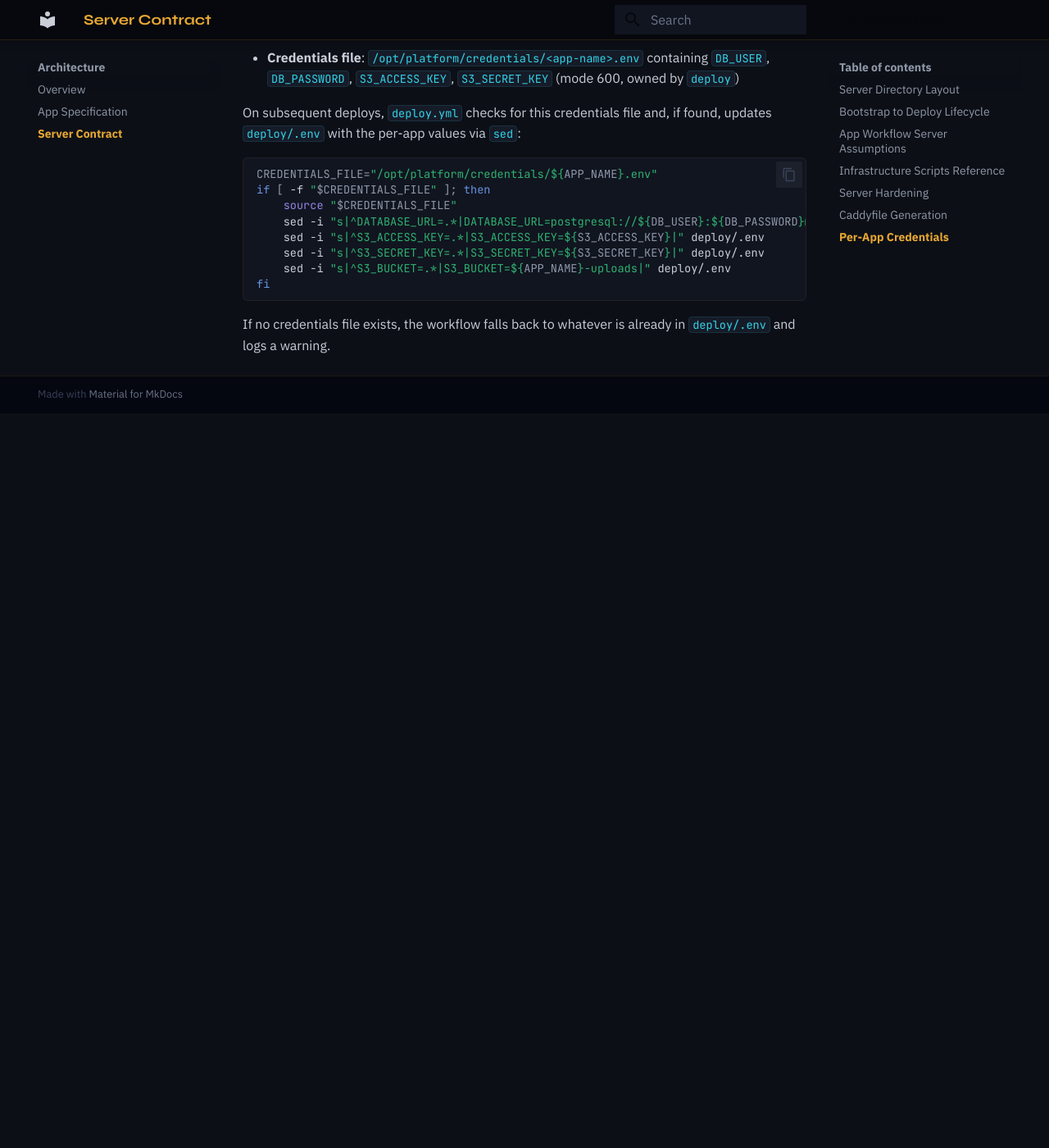
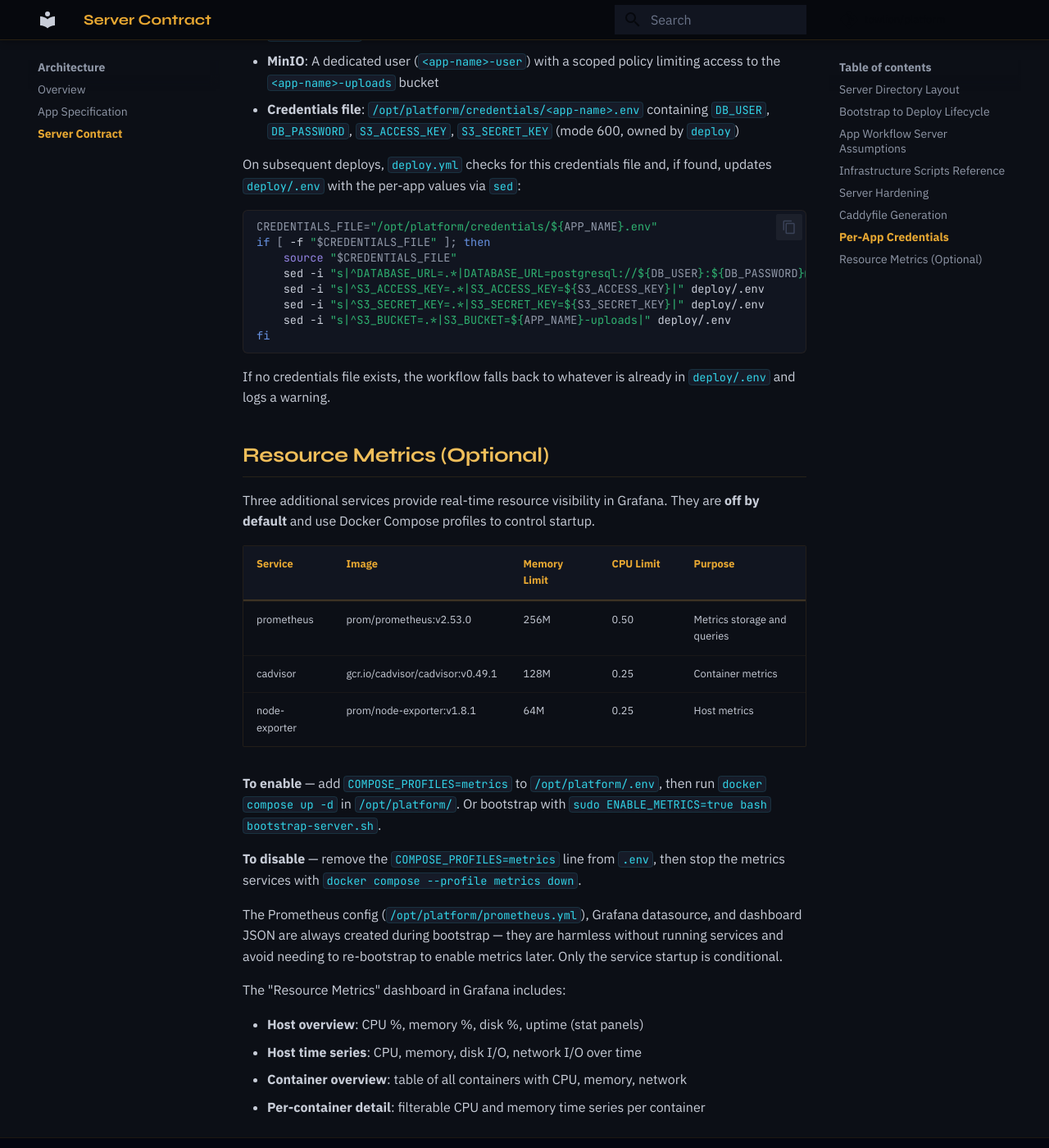
Before and after one commit to towlion/platform, an MkDocs documentation site: the page built from docs/server-contract.md, in a window 1280 px wide and 1400 px high, scrolled down 5528 px. Shown: the whole window at 82% size. Built offline with MkDocs 1.6.1 and Material for MkDocs 9.7.7, drawn with Linux system fonts in a browser that asks for light colours; comment, search, counter and statistics services are not loaded; before the commit the page ends 6032 px from its top, so only the background shows below that; some of the changed text lies outside the part shown.

Commit message:
feat: add optional resource metrics (Prometheus, cAdvisor, node-exporter)
Add 3 metrics services behind Docker Compose profiles (off by default).
Enable with ENABLE_METRICS=true on bootstrap or COMPOSE_PROFILES=metrics
in .env. Includes Prometheus config, Grafana datasource, and a 12-panel
Resource Metrics dashboard. Configs are written unconditionally so
enabling later doesn't require re-bootstrap.

Co-Authored-By: Claude Opus 4.6 (1M context) <noreply@anthropic.com>

````diff
--- a/docs/server-contract.md
+++ b/docs/server-contract.md
@@ -6,8 +6,8 @@ This document defines the contract between the platform infrastructure (bootstra
 
 ```
 /opt/platform/                          # Platform root (created by bootstrap-server.sh)
-  docker-compose.yml                    # Platform services (postgres, redis, minio, caddy, loki, promtail, grafana)
-  .env                                  # Platform credentials (POSTGRES_PASSWORD, MINIO_ROOT_*, GRAFANA_ADMIN_PASSWORD, ACME_EMAIL, OPS_DOMAIN, ALERT_REPO)
+  docker-compose.yml                    # Platform services (7 core + 3 optional metrics)
+  .env                                  # Platform credentials (POSTGRES_PASSWORD, MINIO_ROOT_*, GRAFANA_ADMIN_PASSWORD, ACME_EMAIL, OPS_DOMAIN, ALERT_REPO, COMPOSE_PROFILES)
   .bootstrapped                         # Timestamp marker from last bootstrap run
   Caddyfile                             # Global Caddyfile — imports /etc/caddy/apps/*.caddy
   caddy-apps/                           # Per-app Caddyfile fragments (written by deploy/preview workflows)
@@ -25,6 +25,7 @@ This document defines the contract between the platform infrastructure (bootstra
     usage-report.sh
   loki-config.yml                       # Loki configuration
   promtail-config.yml                   # Promtail configuration
+  prometheus.yml                        # Prometheus scrape config (always created)
   grafana/                              # Grafana provisioning files and dashboards
     provisioning/datasources/
     provisioning/dashboards/
@@ -45,12 +46,13 @@ This document defines the contract between the platform infrastructure (bootstra
   caddy/config/                         # Caddy config state
   loki/                                 # Loki log storage
   grafana/                              # Grafana state
+  prometheus/                           # Prometheus data (created always, used when metrics enabled)
   backups/postgres/                     # pg_dump backup files (7-day retention)
 ```
 
 ## Bootstrap to Deploy Lifecycle
 
-1. **Bootstrap the server** — Run `sudo bash infrastructure/bootstrap-server.sh` on a fresh Debian machine. This creates the directory layout above, installs Docker, creates the `deploy` user, generates platform credentials, starts the 7 platform services, copies infrastructure scripts, and installs cron jobs.
+1. **Bootstrap the server** — Run `sudo bash infrastructure/bootstrap-server.sh` on a fresh Debian machine. This creates the directory layout above, installs Docker, creates the `deploy` user, generates platform credentials, starts the 7 core platform services (plus 3 optional metrics services if enabled), copies infrastructure scripts, and installs cron jobs.
 
 2. **Configure DNS** — Point app domains and `*.preview.<domain>` to the server IP.
 
@@ -115,7 +117,7 @@ The bootstrap script applies several security measures automatically. Self-hoste
 
 **Credential isolation** — The platform `.env` file is mode 600 (readable only by its owner). Per-app credentials are generated by `create-app-credentials.sh` and stored in separate files under `/opt/platform/credentials/`, each also mode 600.
 
-**Container resource limits** — Every platform service and every app container has explicit CPU and memory limits in its Docker Compose file. This prevents any single container from exhausting server resources.
+**Container resource limits** — Every platform service and every app container has explicit CPU and memory limits in its Docker Compose file. This prevents any single container from exhausting server resources. The 7 core services use ~2.66G / 3.25 CPU. The 3 optional metrics services add 448M / 1.00 CPU when enabled.
 
 **Mandatory Access Control (AppArmor)** — Debian 12 ships with AppArmor enabled by default. Docker automatically applies the `docker-default` AppArmor profile to all containers, which restricts capabilities like writing to `/proc` and `/sys`, mounting filesystems, and accessing raw sockets. No configuration is needed — this works out of the box.
 
@@ -194,3 +196,26 @@ fi
 ```
 
 If no credentials file exists, the workflow falls back to whatever is already in `deploy/.env` and logs a warning.
+
+## Resource Metrics (Optional)
+
+Three additional services provide real-time resource visibility in Grafana. They are **off by default** and use Docker Compose profiles to control startup.
+
+| Service | Image | Memory Limit | CPU Limit | Purpose |
+|---|---|---|---|---|
+| prometheus | prom/prometheus:v2.53.0 | 256M | 0.50 | Metrics storage and queries |
+| cadvisor | gcr.io/cadvisor/cadvisor:v0.49.1 | 128M | 0.25 | Container metrics |
+| node-exporter | prom/node-exporter:v1.8.1 | 64M | 0.25 | Host metrics |
+
+**To enable** — add `COMPOSE_PROFILES=metrics` to `/opt/platform/.env`, then run `docker compose up -d` in `/opt/platform/`. Or bootstrap with `sudo ENABLE_METRICS=true bash bootstrap-server.sh`.
+
+**To disable** — remove the `COMPOSE_PROFILES=metrics` line from `.env`, then stop the metrics services with `docker compose --profile metrics down`.
+
+The Prometheus config (`/opt/platform/prometheus.yml`), Grafana datasource, and dashboard JSON are always created during bootstrap — they are harmless without running services and avoid needing to re-bootstrap to enable metrics later. Only the service startup is conditional.
+
+The "Resource Metrics" dashboard in Grafana includes:
+
+- **Host overview**: CPU %, memory %, disk %, uptime (stat panels)
+- **Host time series**: CPU, memory, disk I/O, network I/O over time
+- **Container overview**: table of all containers with CPU, memory, network
+- **Per-container detail**: filterable CPU and memory time series per container
````
Also changed, not shown: 2 other files.
